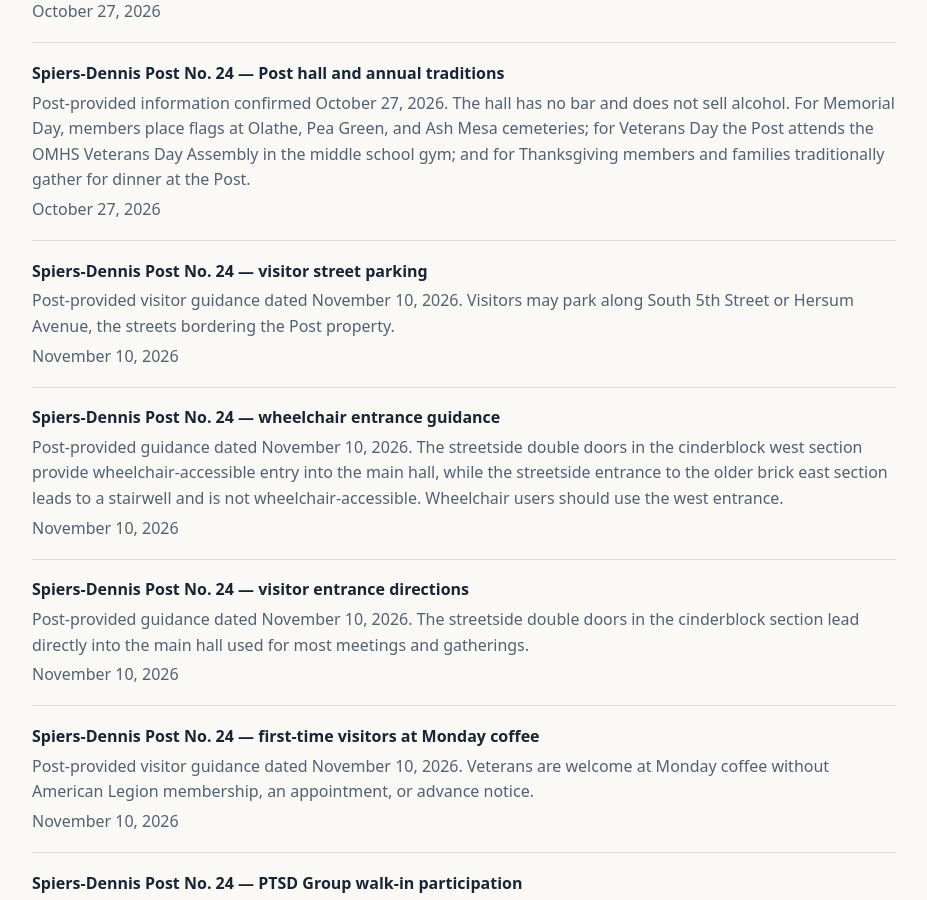
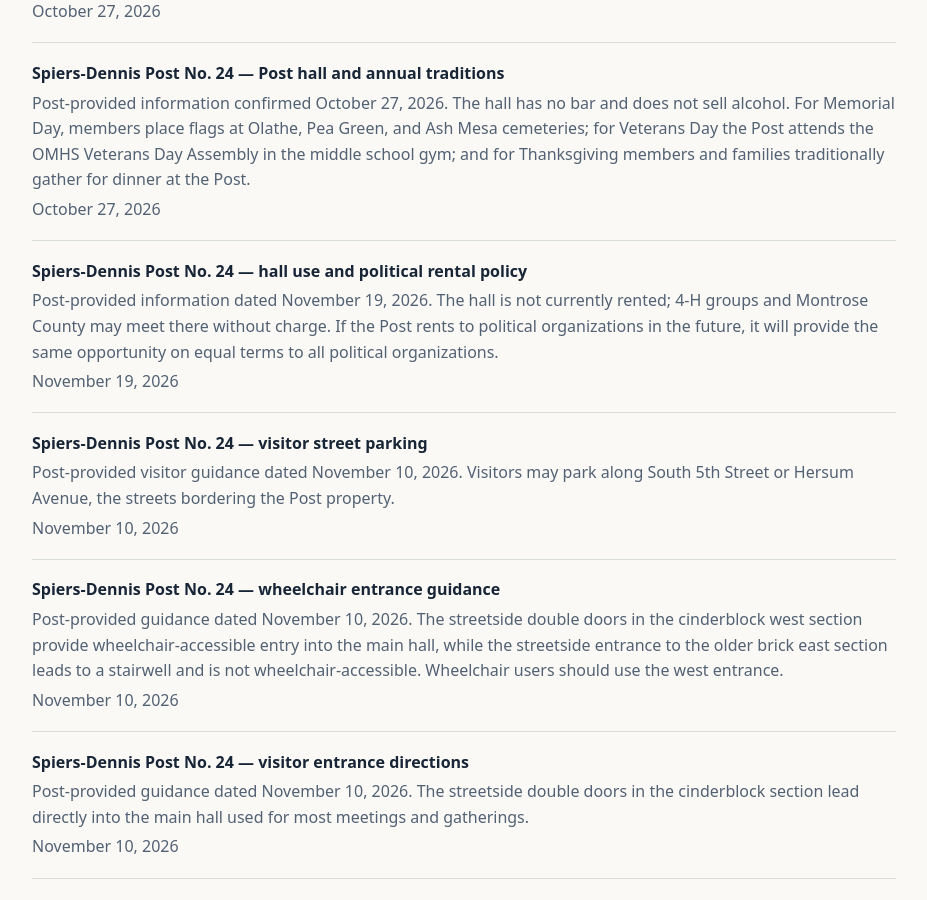
Before and after one commit to SPIERS-DENNIS-POST/spiers-dennis-post.github.io, a Jekyll site: the page built from sources/index.md, in a window 1280 px wide and 900 px high, scrolled down 2421 px. Shown: the whole window, without its empty margins (48-975 px from the left). Built offline with Jekyll 4.4.1, drawn with Linux system fonts in a browser that asks for light colours.

Commit message:
Record Post hall use and political rental guidance

```diff
--- a/_data/sources.yml
+++ b/_data/sources.yml
@@ -56,6 +56,10 @@
   title: Spiers-Dennis Post No. 24 — Post hall and annual traditions
   details: Post-provided information confirmed October 27, 2026. The hall has no bar and does not sell alcohol. For Memorial Day, members place flags at Olathe, Pea Green, and Ash Mesa cemeteries; for Veterans Day the Post attends the OMHS Veterans Day Assembly in the middle school gym; and for Thanksgiving members and families traditionally gather for dinner at the Post.
   published_on: 2026-10-27
+- id: post-hall-use-2026-11-19
+  title: Spiers-Dennis Post No. 24 — hall use and political rental policy
+  details: Post-provided information dated November 19, 2026. The hall is not currently rented; 4-H groups and Montrose County may meet there without charge. If the Post rents to political organizations in the future, it will provide the same opportunity on equal terms to all political organizations.
+  published_on: 2026-11-19
 - id: post-visitor-parking-2026-11-10
   title: Spiers-Dennis Post No. 24 — visitor street parking
   details: Post-provided visitor guidance dated November 10, 2026. Visitors may park along South 5th Street or Hersum Avenue, the streets bordering the Post property.
```
